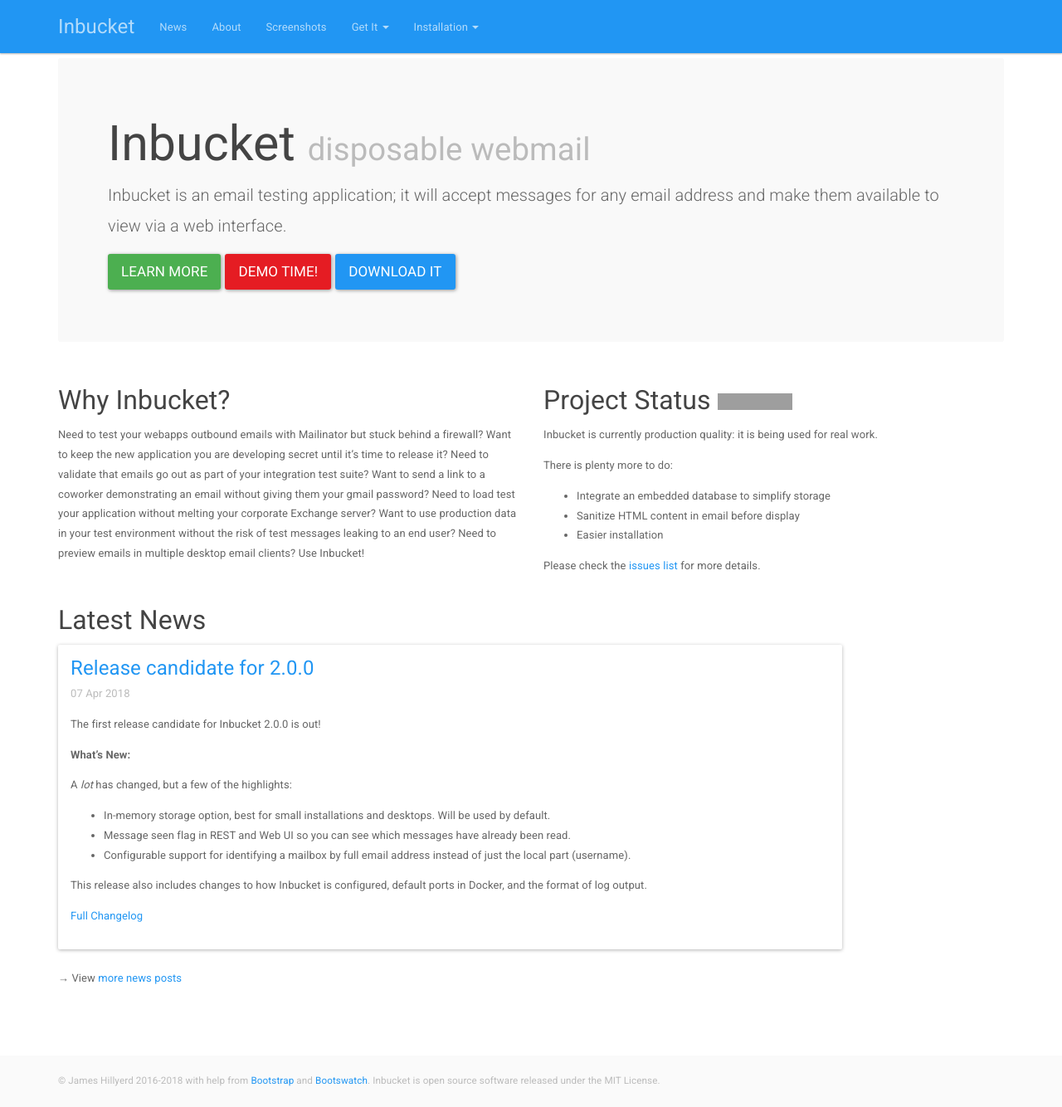
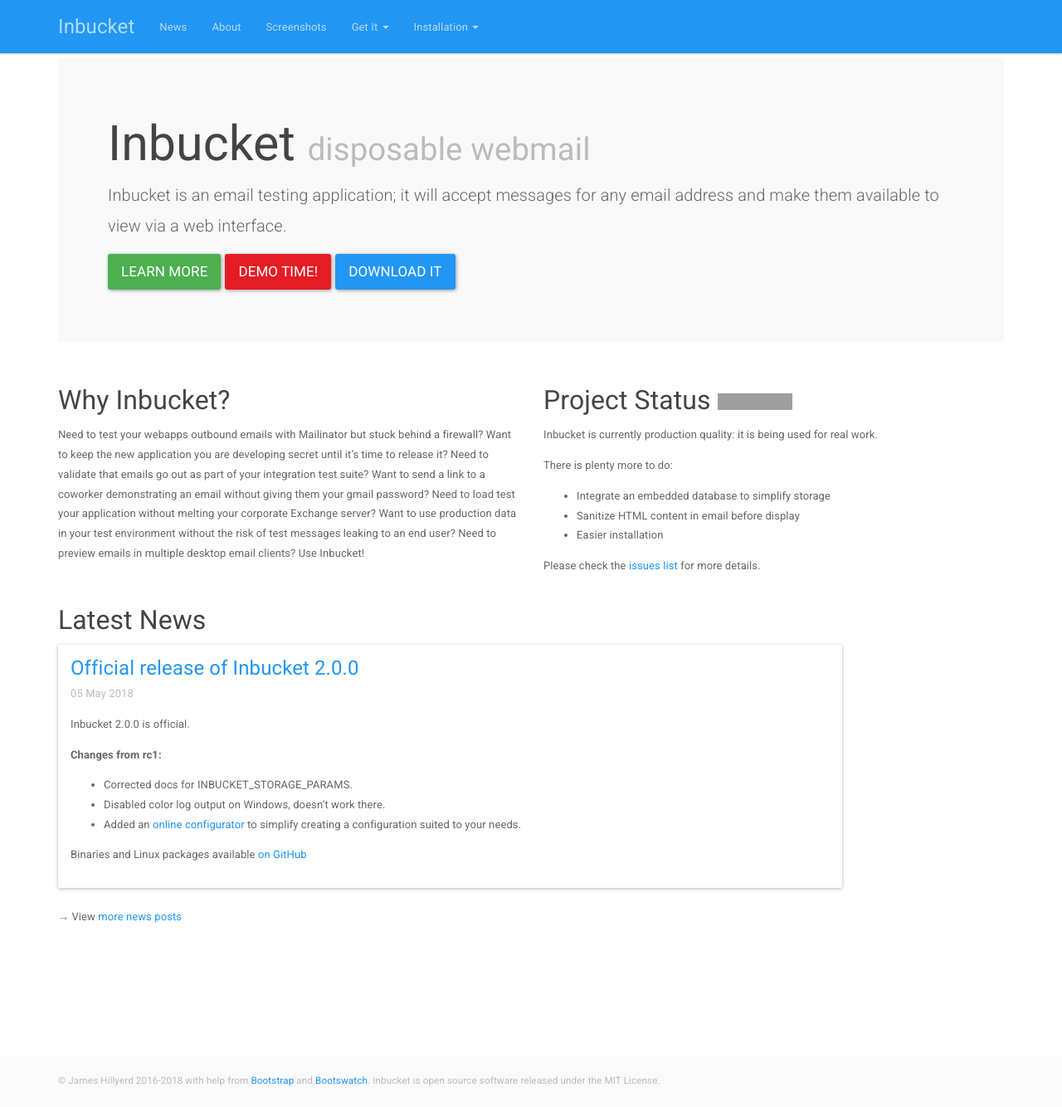
Before and after one commit to inbucket/inbucket.org, a Jekyll site: the page built from index.html, in a window 1280 px wide and 1334 px high. Shown: the whole window at 83% size. Built offline with Jekyll 4.4.1, drawn with Linux system fonts in a browser that asks for light colours; comment, search, counter and statistics services are not loaded; grey boxes are pictures that could not be loaded.

Commit message:
Announce 2.0.0

```diff
--- a/_config.yml
+++ b/_config.yml
@@ -27,7 +27,7 @@
 paginate_path: "news/page:num"
 
 # Binaries
-binary_versions: ["1.3.0", "1.3.1", "2.0.0-rc1"]
+binary_versions: ["1.3.0", "1.3.1", "2.0.0-rc1", "2.0.0"]
 binary_base: https://github.com/jhillyerd/inbucket/releases/download
 binary_platforms:
   - label: "Apple Mac"
--- /dev/null
+++ b/news/_posts/2018-05-05-twozerozero-final.md
@@ -0,0 +1,16 @@
+---
+title: Official release of Inbucket 2.0.0
+layout: post
+---
+
+Inbucket 2.0.0 is official.
+
+**Changes from rc1:**
+
+- Corrected docs for INBUCKET_STORAGE_PARAMS.
+- Disabled color log output on Windows, doesn't work there.
+- Added an [online configurator](/configurator) to simplify creating
+  a configuration suited to your needs.
+
+Binaries and Linux packages available [on GitHub](
+https://github.com/jhillyerd/inbucket/releases/tag/v2.0.0)
```
